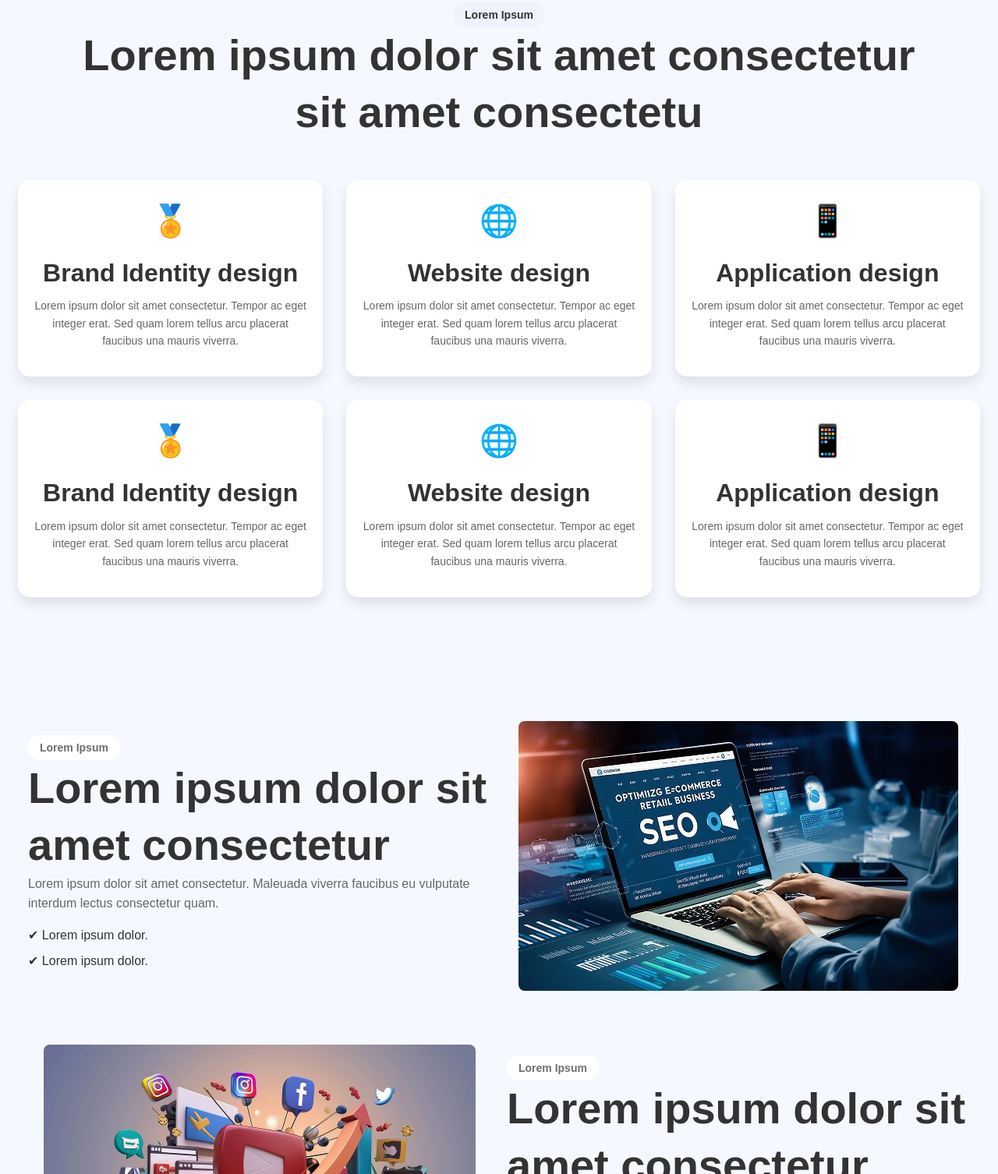
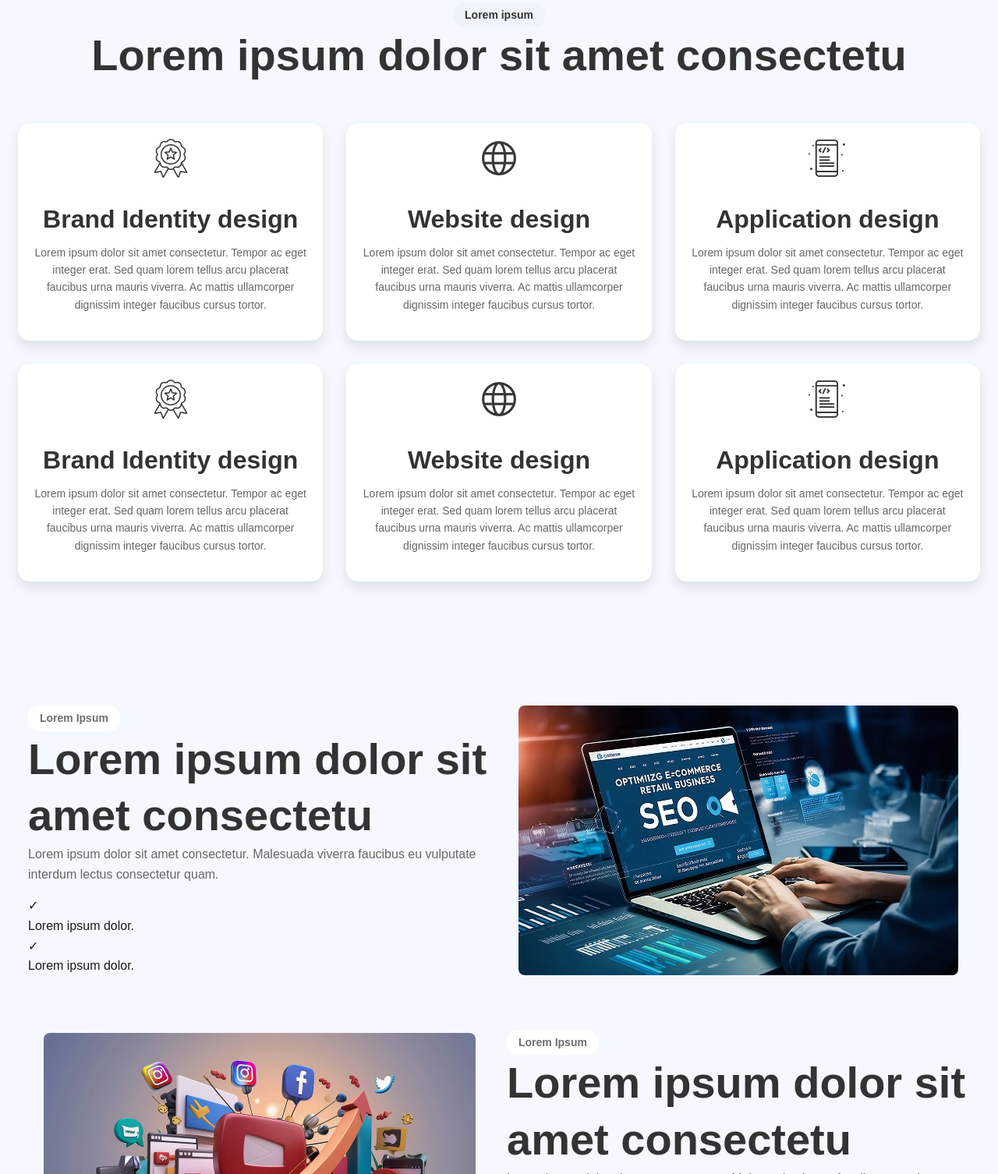
Before and after one commit to Ashish1332/task1, a plain HTML site: page index.html in a window 1280 px wide. Shown: the part 1294-2800 px from the top of the page at 78% size. Drawn offline with Linux system fonts and the light colour scheme.

Commit message:
Update index.html

```diff
--- a/index.html
+++ b/index.html
@@ -9,6 +9,7 @@
 
 </head>
 <body>
+  <div class="menu-overlay" onclick="toggleMenu()"></div>
   <header class="navbar">
     <div class="logo">Growthy</div>
     <nav>
@@ -17,10 +18,10 @@
         <li><a href="#service">Service</a></li>
         <li><a href="#about">About</a></li>
         <li><a href="#testimonial">Testimonial</a></li>
-        <li class="contactnav"><a href="#contact">contact</a></li>
+        <li class="contactnav"><a href="#contact">Contact</a></li>
 
       </ul>
-      <div class="menu-icon" onclick="toggleMenu()">
+      <div class="menu-icon" onclick="toggleMenu()" aria-label="Toggle Menu">
         ☰
       </div>
     </nav>
@@ -28,7 +29,7 @@
 
   <section class="hero">
     <h1>Lorem ipsum dolor ipsum id. <br> dolor sit amet </h1>
-    <p>Lorem ipsum dolor sit amet consectetur. Ullamcorper posuere nunc elementum vulputate eget mauris at.<br> consectetur. Ullamcorper posuere nunc elementum vulputate e</p>
+    <p>Lorem ipsum dolor sit amet consectetur. Ullamcorper posuere nunc elementum vulputate eget.<br> consectetur. Ullamcorper posuere nunc elementum vulputate e</p>
     <button class="cta-btn">Get started - It's Free</button>
     <div class="features">
         <div class="feature">
@@ -68,39 +69,51 @@
   <section class="services-section">
     <div class="container">
       <div class="section-header">
-        <span class="tagline">Lorem Ipsum</span>
-        <h1>Lorem ipsum dolor sit amet consectetur <br> sit amet consectetu </h1>
+        <span class="tagline">Lorem ipsum</span>
+        <h1>Lorem ipsum dolor sit amet consectetu</h1>
       </div>
       <div class="services-grid">
         <div class="service-card">
-          <div class="icon">🏅</div>
+          <div class="icon">
+            <img src="attached_assets/fi_10729180.png" alt="Brand Identity Icon">
+          </div>
           <h3>Brand Identity design</h3>
-          <p>Lorem ipsum dolor sit amet consectetur. Tempor ac eget integer erat. Sed quam lorem tellus arcu placerat faucibus una mauris viverra.</p>
+          <p>Lorem ipsum dolor sit amet consectetur. Tempor ac eget integer erat. Sed quam lorem tellus arcu placerat faucibus urna mauris viverra. Ac mattis ullamcorper dignissim integer faucibus cursus tortor.</p>
         </div>
         <div class="service-card">
-          <div class="icon">🌐</div>
+          <div class="icon">
+            <img src="attached_assets/fi_16007795.png" alt="Website Design Icon">
+          </div>
           <h3>Website design</h3>
-          <p>Lorem ipsum dolor sit amet consectetur. Tempor ac eget integer erat. Sed quam lorem tellus arcu placerat faucibus una mauris viverra.</p>
+          <p>Lorem ipsum dolor sit amet consectetur. Tempor ac eget integer erat. Sed quam lorem tellus arcu placerat faucibus urna mauris viverra. Ac mattis ullamcorper dignissim integer faucibus cursus tortor.</p>
         </div>
         <div class="service-card">
-          <div class="icon">📱</div>
+          <div class="icon">
+            <img src="attached_assets/fi_4067840.png" alt="Application Design Icon">
+          </div>
           <h3>Application design</h3>
-          <p>Lorem ipsum dolor sit amet consectetur. Tempor ac eget integer erat. Sed quam lorem tellus arcu placerat faucibus una mauris viverra.</p>
+          <p>Lorem ipsum dolor sit amet consectetur. Tempor ac eget integer erat. Sed quam lorem tellus arcu placerat faucibus urna mauris viverra. Ac mattis ullamcorper dignissim integer faucibus cursus tortor.</p>
         </div>
         <div class="service-card">
-          <div class="icon">🏅</div>
+          <div class="icon">
+            <img src="attached_assets/fi_10729180.png" alt="Brand Identity Icon">
+          </div>
           <h3>Brand Identity design</h3>
-          <p>Lorem ipsum dolor sit amet consectetur. Tempor ac eget integer erat. Sed quam lorem tellus arcu placerat faucibus una mauris viverra.</p>
+          <p>Lorem ipsum dolor sit amet consectetur. Tempor ac eget integer erat. Sed quam lorem tellus arcu placerat faucibus urna mauris viverra. Ac mattis ullamcorper dignissim integer faucibus cursus tortor.</p>
         </div>
         <div class="service-card">
-          <div class="icon">🌐</div>
+          <div class="icon">
+            <img src="attached_assets/fi_16007795.png" alt="Website Design Icon">
+          </div>
           <h3>Website design</h3>
-          <p>Lorem ipsum dolor sit amet consectetur. Tempor ac eget integer erat. Sed quam lorem tellus arcu placerat faucibus una mauris viverra.</p>
+          <p>Lorem ipsum dolor sit amet consectetur. Tempor ac eget integer erat. Sed quam lorem tellus arcu placerat faucibus urna mauris viverra. Ac mattis ullamcorper dignissim integer faucibus cursus tortor.</p>
         </div>
         <div class="service-card">
-          <div class="icon">📱</div>
+          <div class="icon">
+            <img src="attached_assets/fi_4067840.png" alt="Application Design Icon">
+          </div>
           <h3>Application design</h3>
-          <p>Lorem ipsum dolor sit amet consectetur. Tempor ac eget integer erat. Sed quam lorem tellus arcu placerat faucibus una mauris viverra.</p>
+          <p>Lorem ipsum dolor sit amet consectetur. Tempor ac eget integer erat. Sed quam lorem tellus arcu placerat faucibus urna mauris viverra. Ac mattis ullamcorper dignissim integer faucibus cursus tortor.</p>
         </div>
       </div>
     </div>
@@ -113,12 +126,18 @@
       <div class="card">
         <div class="text-section">
           <span class="label">Lorem Ipsum</span>
-          <h1>Lorem ipsum dolor sit amet consectetur</h1>
-          <p>Lorem ipsum dolor sit amet consectetur. Maleuada viverra faucibus eu vulputate interdum lectus consectetur quam.</p>
-          <ul>
-            <li>✔ Lorem ipsum dolor.</li>
-            <li>✔ Lorem ipsum dolor.</li>
-          </ul>
+          <h1>Lorem ipsum dolor sit amet consectetu</h1>
+          <p>Lorem ipsum dolor sit amet consectetur. Malesuada viverra faucibus eu vulputate interdum lectus consectetur quam.</p>
+          <div class="feature-list">
+            <div class="feature-item">
+              <div class="check-icon">✓</div>
+              <span>Lorem ipsum dolor.</span>
+            </div>
+            <div class="feature-item">
+              <div class="check-icon">✓</div>
+              <span>Lorem ipsum dolor.</span>
+            </div>
+          </div>
         </div>
         <div class="image-section">
           <img src="image2.jpg" alt="SEO Optimization">
@@ -132,12 +151,18 @@
         </div>
         <div class="text-section">
           <span class="label">Lorem Ipsum</span>
-          <h1>Lorem ipsum dolor sit amet consectetur</h1>
-          <p>Lorem ipsum dolor sit amet consectetur. Maleuada viverra faucibus eu vulputate interdum lectus consectetur quam.</p>
-          <ul>
-            <li>✔ Lorem ipsum dolor.</li>
-            <li>✔ Lorem ipsum dolor.</li>
-          </ul>
+          <h1>Lorem ipsum dolor sit amet consectetu</h1>
+          <p>Lorem ipsum dolor sit amet consectetur. Malesuada viverra faucibus eu vulputate interdum lectus consectetur quam.</p>
+          <div class="feature-list">
+            <div class="feature-item">
+              <div class="check-icon">✓</div>
+              <span>Lorem ipsum dolor.</span>
+            </div>
+            <div class="feature-item">
+              <div class="check-icon">✓</div>
+              <span>Lorem ipsum dolor.</span>
+            </div>
+          </div>
         </div>
       </div>
     </div>
@@ -179,23 +204,58 @@
             <!-- Left Content -->
             <div class="text-content3">
                 <span class="tagline3">Lorem Ipsum</span>
-                <h1 class="h13">Lorem ipsum dolor sit amet consectetu</h1>
-                <p class="p13">Lorem ipsum dolor sit amet consectetur. Malesuada viverra faucibus eu vulputate interdum lectus consectetur quam.</p>
+                <h1 class="h13">Lorem ipsum dolor sit amet consectetu m dolor sit a</h1>
+                <p class="p13">Lorem ipsum dolor sit amet consectetur. Malesuada viverra faucibus eu vulputate interdum lectus consectetur quam verra faucibus eu vulputate interdum.</p>
             </div>
 
             <!-- Right Testimonial Box -->
-            <div class="testimonial-box">
+            <div class="testimonials-container">
+                <div class="testimonial-box active" data-index="0">
                     <div class="testimonial-content">
-                    <p class="testimonial-text">
-                        I had a persistent termite problem, but the experts at this pest control company handled it with ease.
-                        They were knowledgeable, responsive, and delivered results beyond my expectations.
-                    </p>
+                        <p class="testimonial-text">I had a persistent termite problem, but the experts at this pest control company handled it with ease. They were knowledgeable, responsive, and delivered results beyond my expectations.</p>
                     </div>
                     <div class="author">
                         <img src="image4.jpg" alt="User Image">
                         <div class="author-info">
                             <strong>Aadesh Sahane</strong>
                             <span>Dhule, India</span>
+                        </div>
+                    </div>
+                </div>
+                <div class="testimonial-box" data-index="1">
+                    <div class="testimonial-content">
+                        <p class="testimonial-text">The design process was seamless and professional. They took our vision and transformed it into a stunning reality that exceeded our expectations.</p>
+                    </div>
+                    <div class="author">
+                        <img src="image4.jpg" alt="User Image">
+                        <div class="author-info">
+                            <strong>John Doe</strong>
+                            <span>New York, USA</span>
+                        </div>
+                    </div>
+                </div>
+                <div class="testimonial-box" data-index="2">
+                    <div class="testimonial-content">
+                        <p class="testimonial-text">Outstanding service and attention to detail. The team was responsive and delivered our project ahead of schedule.</p>
+                    </div>
+                    <div class="author">
+                        <img src="image4.jpg" alt="User Image">
+                        <div class="author-info">
+                            <strong>Jane Smith</strong>
+                            <span>London, UK</span>
+                        </div>
+                    </div>
+                </div>
+                <div class="testimonial-box" data-index="3">
+                    <div class="testimonial-content">
+                        <p class="testimonial-text">Incredible results! The website they created for us has significantly improved our online presence and user engagement.</p>
+                    </div>
+                    <div class="author">
+                        <img src="image4.jpg" alt="User Image">
+                        <div class="author-info">
+                            <strong>Mike Johnson</strong>
+                            <span>Sydney, Australia</span>
+                        </div>
                     </div>
                 </div>
                 <div class="dots">
```
Lines whose indentation alone changed are shown as unchanged.
